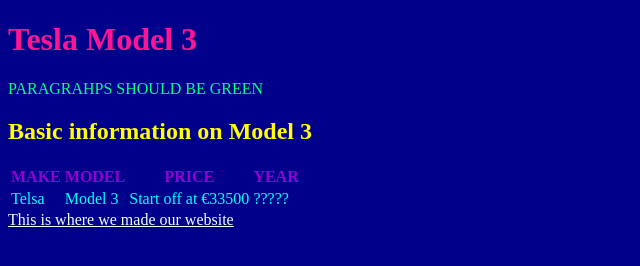
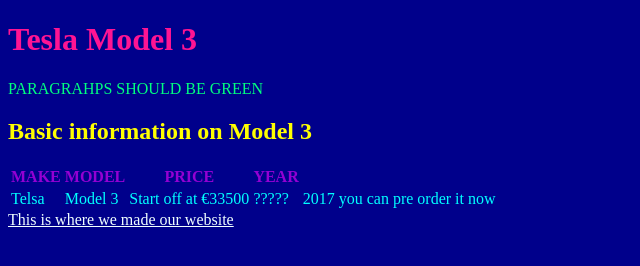
Before and after one commit to scottcrowley2002/groupwebsite-aboutTesla, a plain HTML site: page index.html in a window 1280 px wide. Shown: the whole page, without its empty margins (0-640 px from the left). Drawn offline with Linux system fonts and the light colour scheme.

Commit message:
Update index.html

```diff
--- a/index.html
+++ b/index.html
@@ -31,6 +31,8 @@
           <td>Model 3</td>
           <td>Start off at €33500</td>
           <td>?????</td>
+          <td>2017</td>
+          <td>you can pre order it now</td>
         </tr>
       <tbody>
     </table>
```
